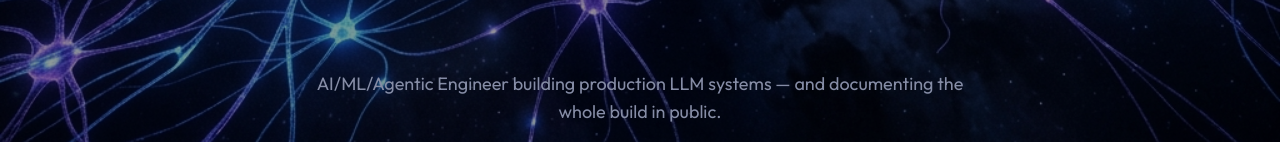
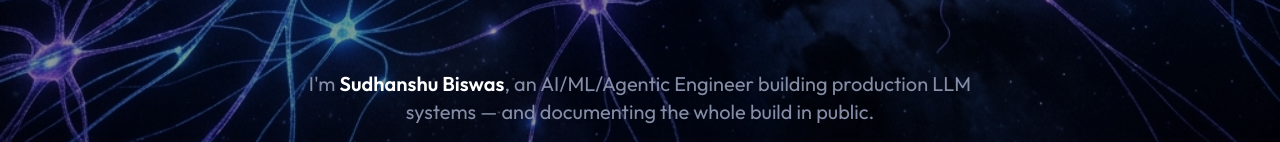
Before and after one commit to SudhanshuBiswas01/Portfolio_deployment, a Next.js app: page / in a window 1280 px wide. Shown: the part 810-952 px from the top of the page. Built offline with nearby package versions, Linux system fonts and the light colour scheme; no server answers.

Commit message:
feat: add user name to hero intro paragraph

```diff
--- a/app/page.tsx
+++ b/app/page.tsx
@@ -177,8 +177,8 @@ export default function Page() {
           scrollToExpand="Scroll to enter"
         >
           <div className="mx-auto max-w-2xl text-center">
-            <p className="text-lg text-ash">
-              AI/ML/Agentic Engineer building production LLM systems — and
+            <p className="text-lg text-ash md:text-xl">
+              I&apos;m <strong className="text-white">Sudhanshu Biswas</strong>, an AI/ML/Agentic Engineer building production LLM systems — and
               documenting the whole build in public.
             </p>
           </div>
```
